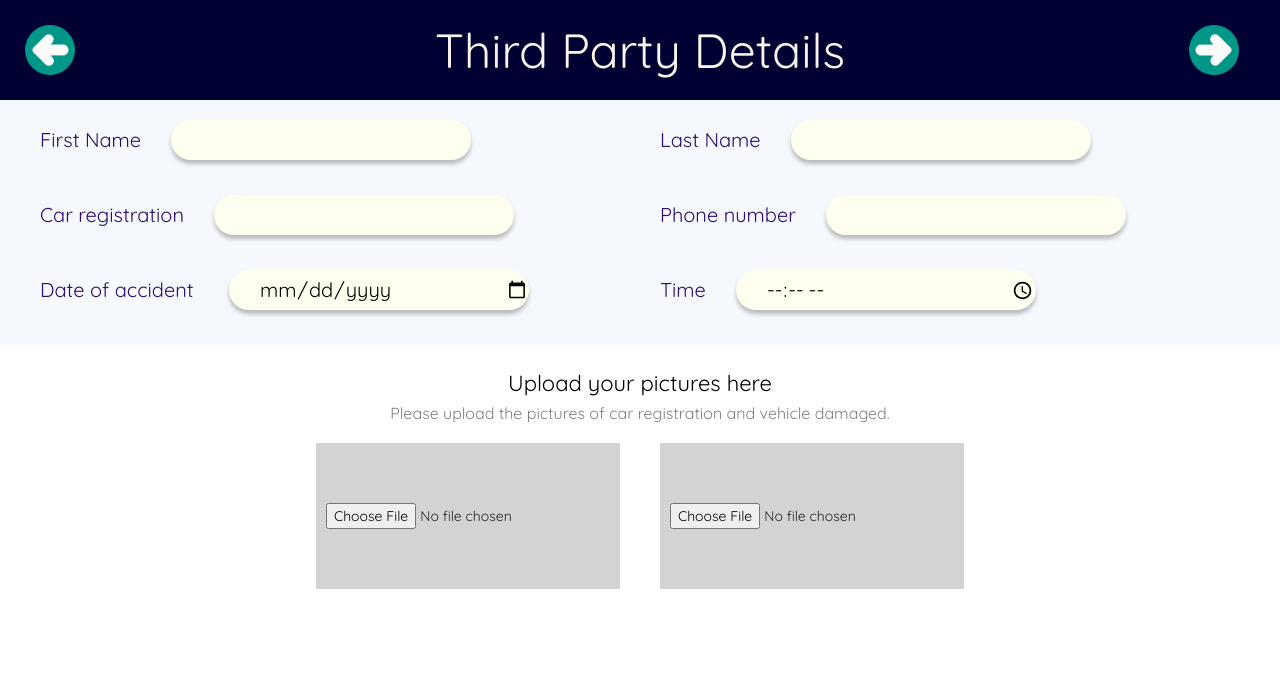
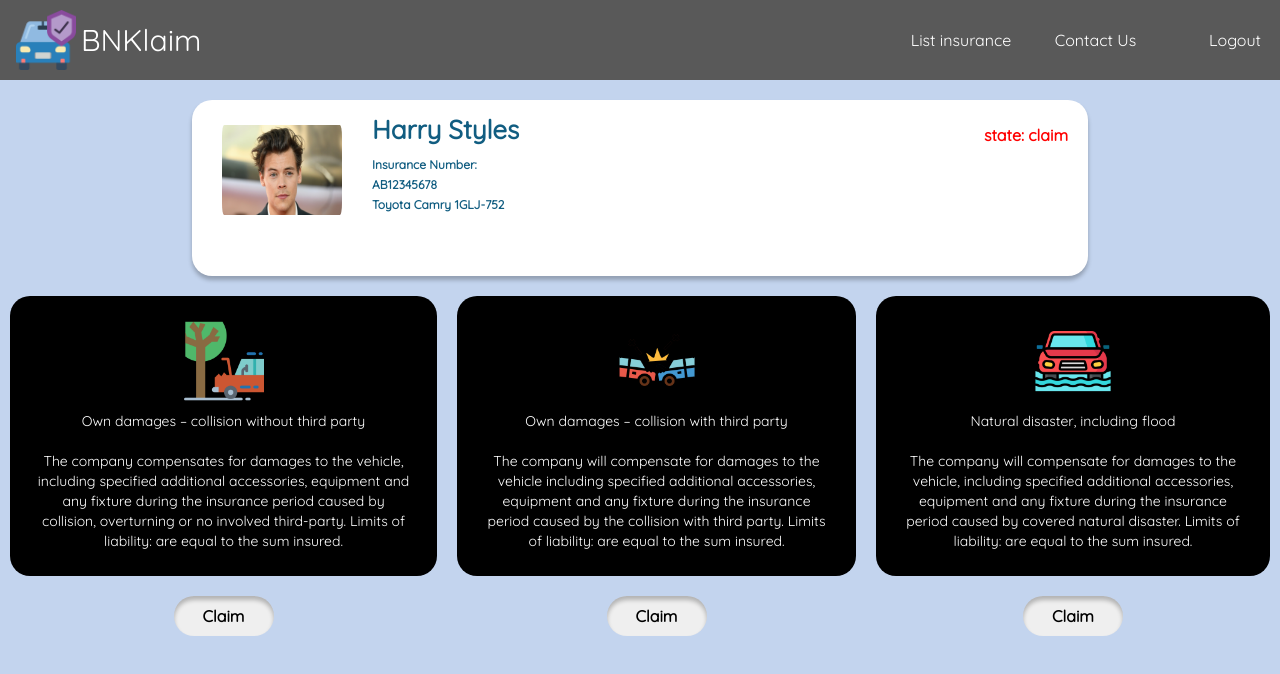
Before and after one commit to Allianz-Training/BNK03-final-project, an Angular app: page / in a window 1280 px wide. Shown: the top 674 px of the page. Built offline with nearby package versions, Linux system fonts and the light colour scheme.

Commit message:
css updated

```diff
--- a/src/app/app.component.html
+++ b/src/app/app.component.html
@@ -2,7 +2,7 @@
 <!-- <sign-in-base></sign-in-base> -->
 <!-- <app-otp></app-otp> -->
 <!-- <app-signup-base></app-signup-base> -->
-<!-- <app-claim-base></app-claim-base> -->
+<app-claim-base></app-claim-base>
 <!-- <app-information></app-information> -->
 <!-- <app-owner></app-owner> -->
-<app-thirdparty></app-thirdparty>
+<!-- <app-thirdparty></app-thirdparty> -->
--- a/src/app/claim/base/base.component.css
+++ b/src/app/claim/base/base.component.css
@@ -43,6 +43,7 @@
     align-items: center;
     background: #c3d4ee;
     height: 90%;
+    padding-bottom: 15px;
 }
 
 .info-box {
--- a/src/app/claim/thirdparty/thirdparty.component.css
+++ b/src/app/claim/thirdparty/thirdparty.component.css
@@ -36,16 +36,14 @@ header{
     font-size: 20px;
     line-height: 50px;
     color:#2e0d70;
-    padding:15px 0px 5px 40px;
+    padding:15px 30px 5px 30px;
     width:100%;
     background: rgba(245, 249, 253, 0.97);
 }
-.input-field{
-    display: flex;
+.inputField{
+    display: grid;
+    grid-template-columns: auto auto;
     justify-content: space-between;
-    align-items: center;
-    border-bottom:5px dashed #58595E;
-    padding-bottom: 15px;
 }
 .inputField input{
     width: 300px;
@@ -59,7 +57,9 @@ header{
     outline: unset;
     padding-left: 30px;
     color: black;
+
 }
+
 .picture-area input{
     padding:60px 10px;
     background-color:lightgrey;
@@ -80,3 +80,11 @@ header{
 .upload-area{
     text-align:center;
 }
+.left {
+    padding-right: 70px;
+    padding-top: 10px;
+}
+.right {
+    padding-left: 70px;
+    padding-top: 5px;
+}
--- a/src/app/claim/thirdparty/thirdparty.component.html
+++ b/src/app/claim/thirdparty/thirdparty.component.html
@@ -7,29 +7,29 @@
 <div class="body">
     <form [formGroup]="form" class="left">
         <div class="inputField">
-            <span>First Name</span>
+            <div>First Name</div>
             <input type="text" formControlName="firstname"/>
         </div>
         <div class="inputField">
-            <span>Car registration</span>
+            <div>Car registration</div>
             <input type="text" formControlName="carRegistNum"/>
         </div>
          <div class="inputField">
-            <span>Date of accident </span>
+            <div>Date of accident </div>
             <input type="date" formControlName="date"/>
         </div>
     </form>
     <form [formGroup]="form" class="right">
         <div class="inputField">
-            <span>Last Name</span>
+            <div>Last Name</div>
             <input type="text" formControlName="lastName"/>
         </div>
         <div class="inputField">
-            <span>Phone number</span>
+            <div>Phone number</div>
             <input type="text" formControlName="phoneNum"/>
         </div>
         <div class="inputField">
-            <span>Time</span>
+            <div>Time</div>
             <input type="time" formControlName="time"/>
         </div>
     </form>
```
